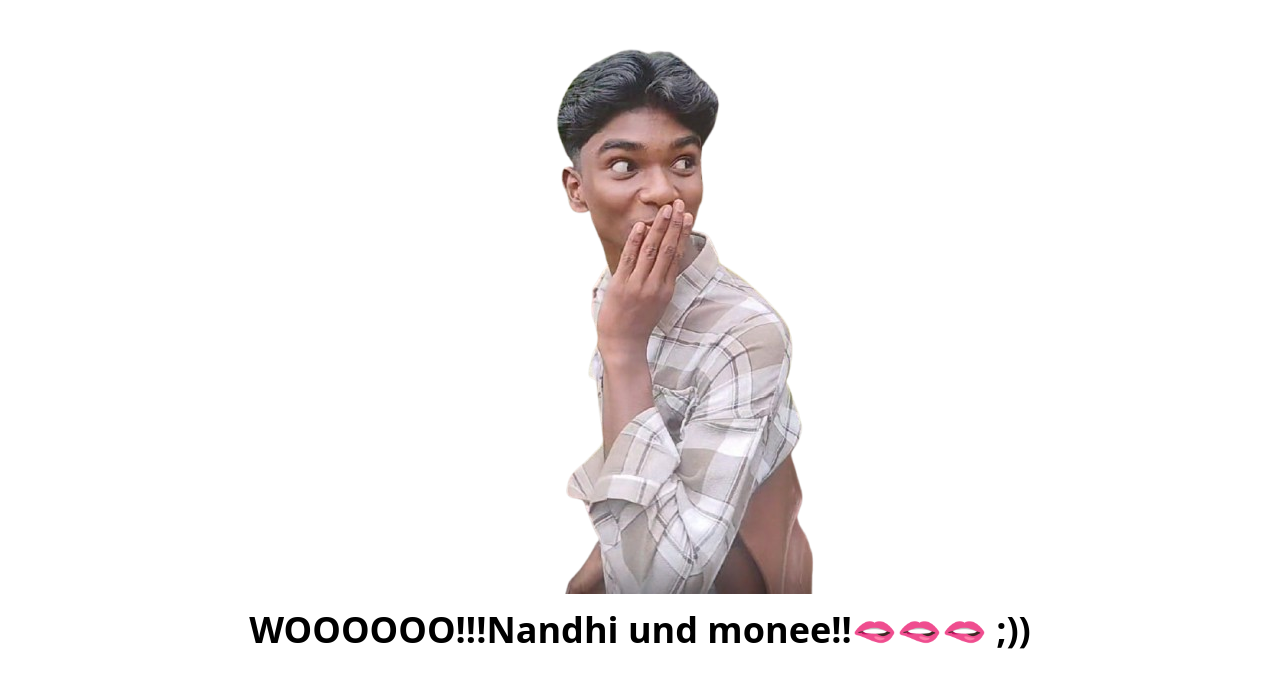
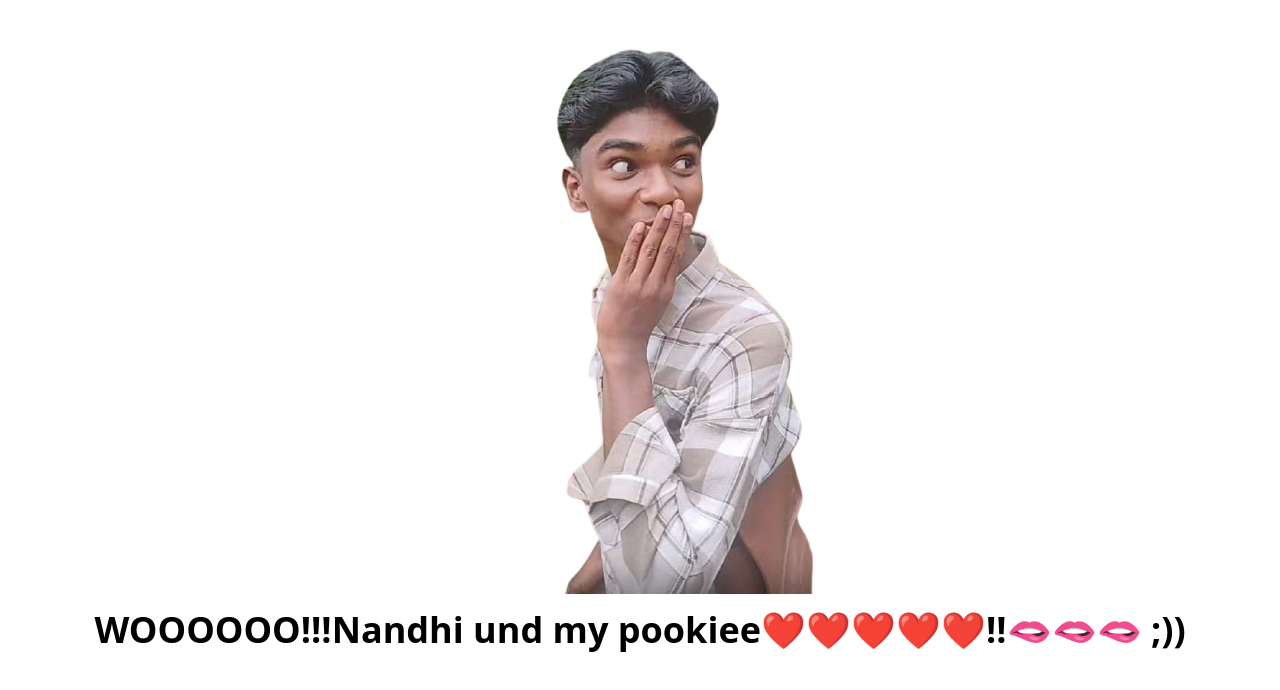
Before and after one commit to yoritsuuu/will-you-be-my-valentine-main, a React (Vite) app: page / in a window 1280 px wide. Both pictures are taken after a click on the button "Yes". Shown: the top 690 px of the page. Built offline with nearby package versions, Linux system fonts and the light colour scheme.

Commit message:
Update App.tsx

```diff
--- a/src/App.tsx
+++ b/src/App.tsx
@@ -39,7 +39,7 @@ export default function Page() {
       {yesPressed ? (
         <>
           <img src={img2} />
-          <div className="my-4 text-4xl font-bold">WOOOOOO!!!Nandhi und monee!!🫦🫦🫦 ;))</div>
+          <div className="my-4 text-4xl font-bold">WOOOOOO!!!Nandhi und my pookiee❤️❤️❤️❤️❤️!!🫦🫦🫦 ;))</div>
         </>
       ) : (
         <>
```
